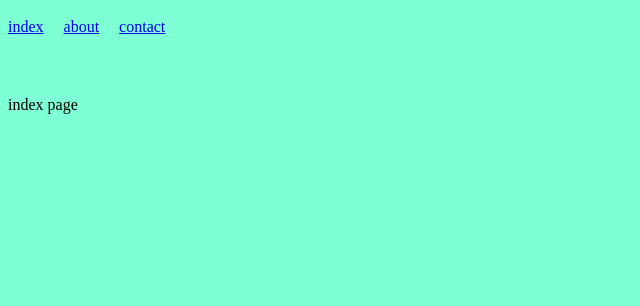
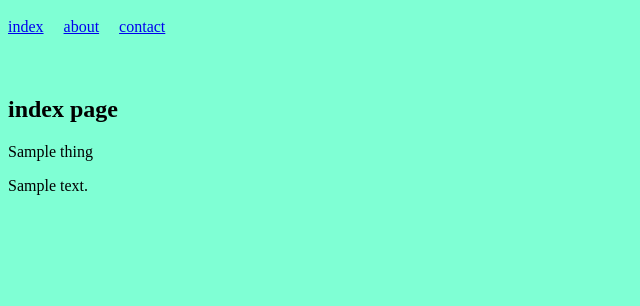
Before and after one commit to zachvalenta/hello-django1, a Django app: template zjvapp/templates/index.html in a window 1280 px wide. Shown: the top 306 px of the page, without its empty margins (0-640 px from the left). Run offline with Django 3.2, Linux system fonts and the light colour scheme; the template is opened without the code that fills it: most values are stand-ins (such as "Sample title", 1, 10 or a date in 2020).

Commit message:
chapter 7 - model obj into templates

```diff
--- a/zjvapp/templates/about.html
+++ b/zjvapp/templates/about.html
@@ -3,5 +3,5 @@
 {% block title %} {{ block.super }} - about {% endblock %}
 
 {% block content %}
-    about page
+    <h2>about page</h2>
 {% endblock %}
--- a/zjvapp/templates/contact.html
+++ b/zjvapp/templates/contact.html
@@ -3,5 +3,5 @@
 {% block title %} {{ block.super }} - contact {% endblock %}
 
 {% block content %}
-    contact page
+    <h2>contact page</h2>
 {% endblock %}
--- a/zjvapp/templates/index.html
+++ b/zjvapp/templates/index.html
@@ -3,5 +3,12 @@
 {% block title %} {{ block.super }} - index {% endblock %}
 
 {% block content %}
-    index page
+
+    <h2>index page</h2>
+
+    {% for thing in things %}
+        <p>{{ thing.name }}</p>
+        <p>{{ thing.description }}</p>
+    {% endfor %}
+
 {% endblock %}
--- a/zjvapp/views.py
+++ b/zjvapp/views.py
@@ -3,4 +3,5 @@ from django.shortcuts import render
 from zjvapp.models import Thing
 
 def index(request):
-    return render(request, 'index.html')
+    things = Thing.objects.all()
+    return render(request, 'index.html', context={'things':things})
```
